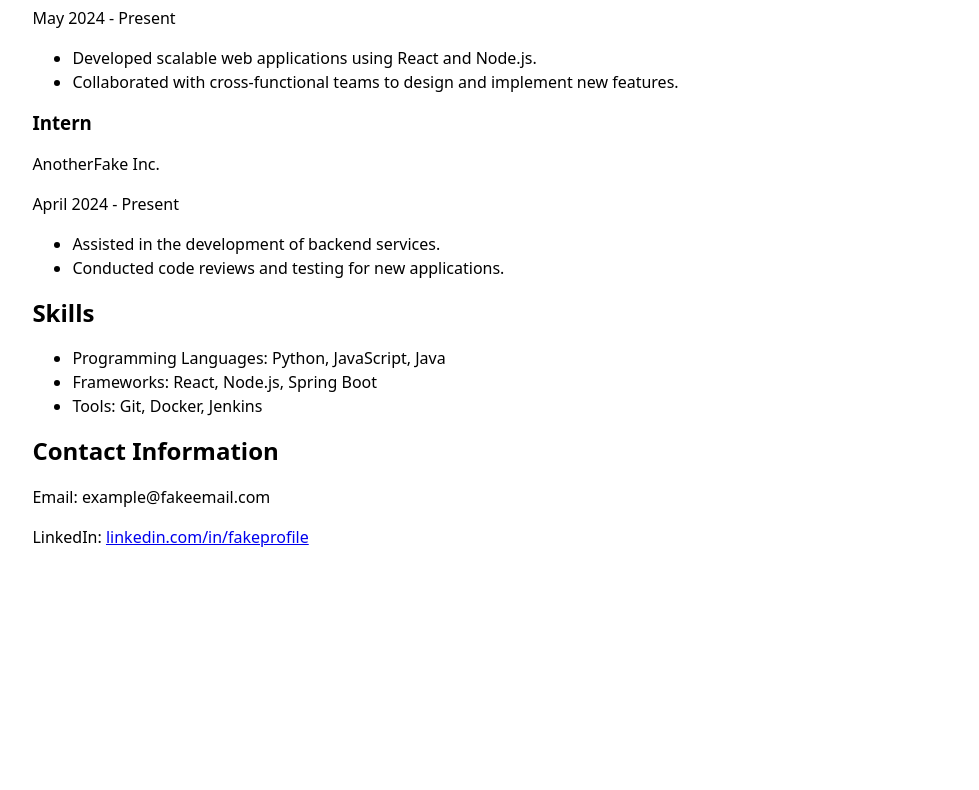
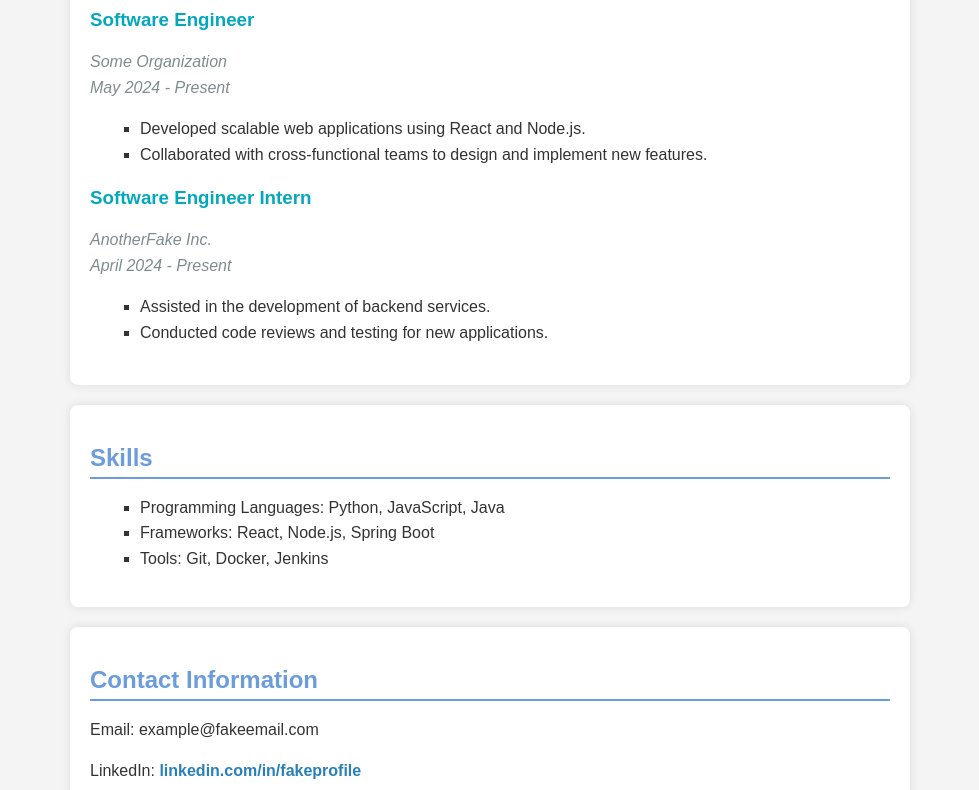
Before and after one commit to MarcoLIU27/portfolio, a plain HTML site: page resume/index.html in a window 1280 px wide. Shown: the part 616-1406 px from the top of the page, without its empty margins (150-1129 px from the left). Before the commit the page ends 1181 px from the top, so only its background shows below. Drawn offline with Linux system fonts and the light colour scheme.

Commit message:
add style to resume

```diff
--- a/resume/index.html
+++ b/resume/index.html
@@ -7,7 +7,7 @@
     <link rel="stylesheet" href="/style.css">
     <title>Resume</title>
 </head>
-<body>
+<body class="resume">
     <nav>
         <a href="/index.html">Home</a>
         <a href="/projects/index.html">Projects</a>
@@ -52,7 +52,7 @@
         </article>
         <article>
             <header>
-                <h3>Intern</h3>
+                <h3>Software Engineer Intern</h3>
                 <p>AnotherFake Inc.</p>
             </header>
             <p><time datetime="2021-05">April 2024</time> - <time datetime="2022-05">Present</time></p>
--- a/style.css
+++ b/style.css
@@ -17,7 +17,6 @@ body {
 
 h1, h2, h3, h4, h5, h6 {
     line-height: 1.1;
-    overflow-wrap: balance;
 }
 
 h1 {
@@ -82,3 +81,62 @@ nav a:hover {
 .projects article h2 {
     margin: 0;
 }
+
+.resume {
+    font-family: Arial, sans-serif;
+    line-height: 1.6;
+    color: #333;
+    background-color: #f4f4f4;
+    padding: 20px;
+}
+
+.resume h1 {
+    text-align: center;
+    margin: 20px 0;
+    color: #2c3e50;
+}
+
+.resume section {
+    background: #ffffff;
+    padding: 20px;
+    margin: 20px auto;
+    border-radius: 8px;
+    box-shadow: 0px 0px 10px rgba(0, 0, 0, 0.1);
+    max-width: 800px;
+}
+
+.resume section h2 {
+    color: #6b9cdb;
+    border-bottom: 2px solid #6b9cdb;
+    padding-bottom: 5px;
+    margin-bottom: 5px;
+}
+
+.resume article {
+    margin-bottom: 20px;
+}
+
+.resume article header h3 {
+    color: #03a8bc;
+}
+
+.resume article p {
+    font-style: italic;
+    color: #7f8c8d;
+    margin: 0!important;
+}
+
+.resume ul {
+    list-style-type: square;
+    margin-left: 10px;
+}
+
+.resume section p a {
+    color: #2980b9;
+    text-decoration: none;
+    font-weight: bold;
+}
+
+.resume section p a:hover {
+    text-decoration: underline;
+}
```
